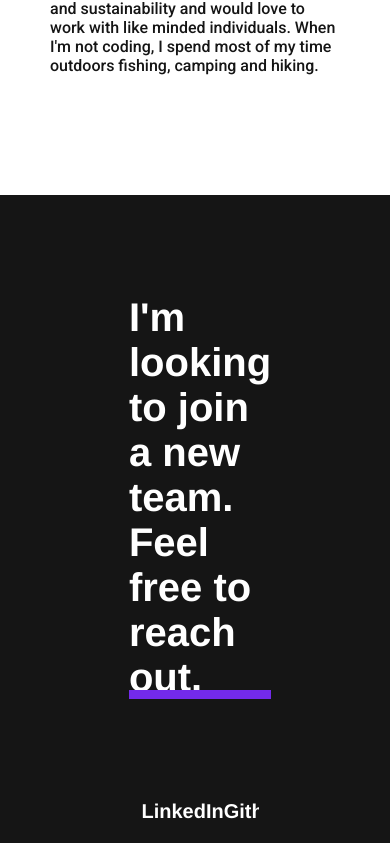
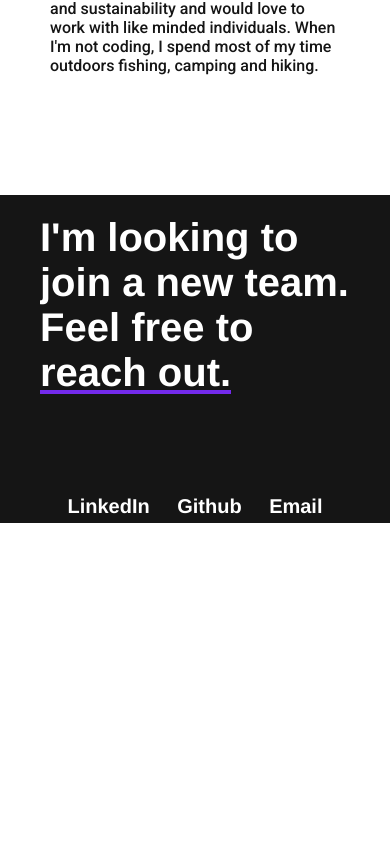
Before and after one commit to DinoPranjic/my-portfolio, a React (Create React App) app: page / in a window 390 px wide. Shown: the part 4382-5225 px from the top of the page. After the commit the page ends 4905 px from the top, so only its background shows below. Built offline with nearby package versions, Linux system fonts and the light colour scheme; the HTML template or start-up script is replaced by a standard one.

Commit message:
Add media queries for mobile

```diff
--- a/src/components/Contact.tsx
+++ b/src/components/Contact.tsx
@@ -9,12 +9,17 @@ const ContactContainer = styled.div`
   align-items: center;
   background-color: ${theme.colours.font};
   padding: 100px 200px 20px 200px;
+
+  ${theme.mediaQuery.mobile} {
+    padding: 20px 40px 5px 40px;
+  }
 `
 
 const MessageContainer = styled.div`
   display: flex;
   flex-direction: column;
   align-items: center;
+
 
 `
 const ContactMessage = styled.h2`
@@ -41,6 +46,10 @@ const ContactFooter = styled.div`
   align-items: center;
   width: 30vw;
   margin-top: 100px;
+
+  ${theme.mediaQuery.mobile} {
+    width: 100%;
+  }
 `
 
 const Contact = () => {
```
